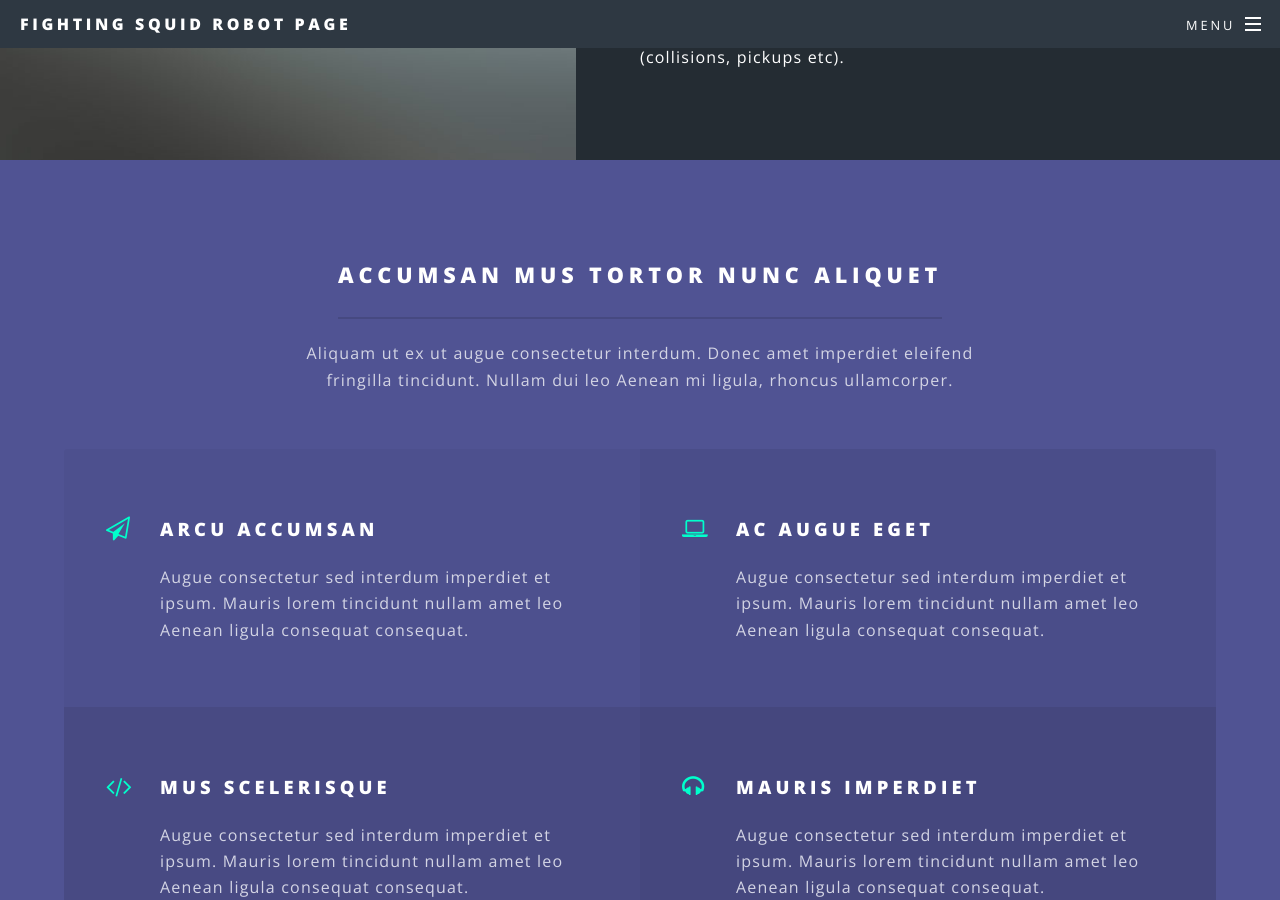
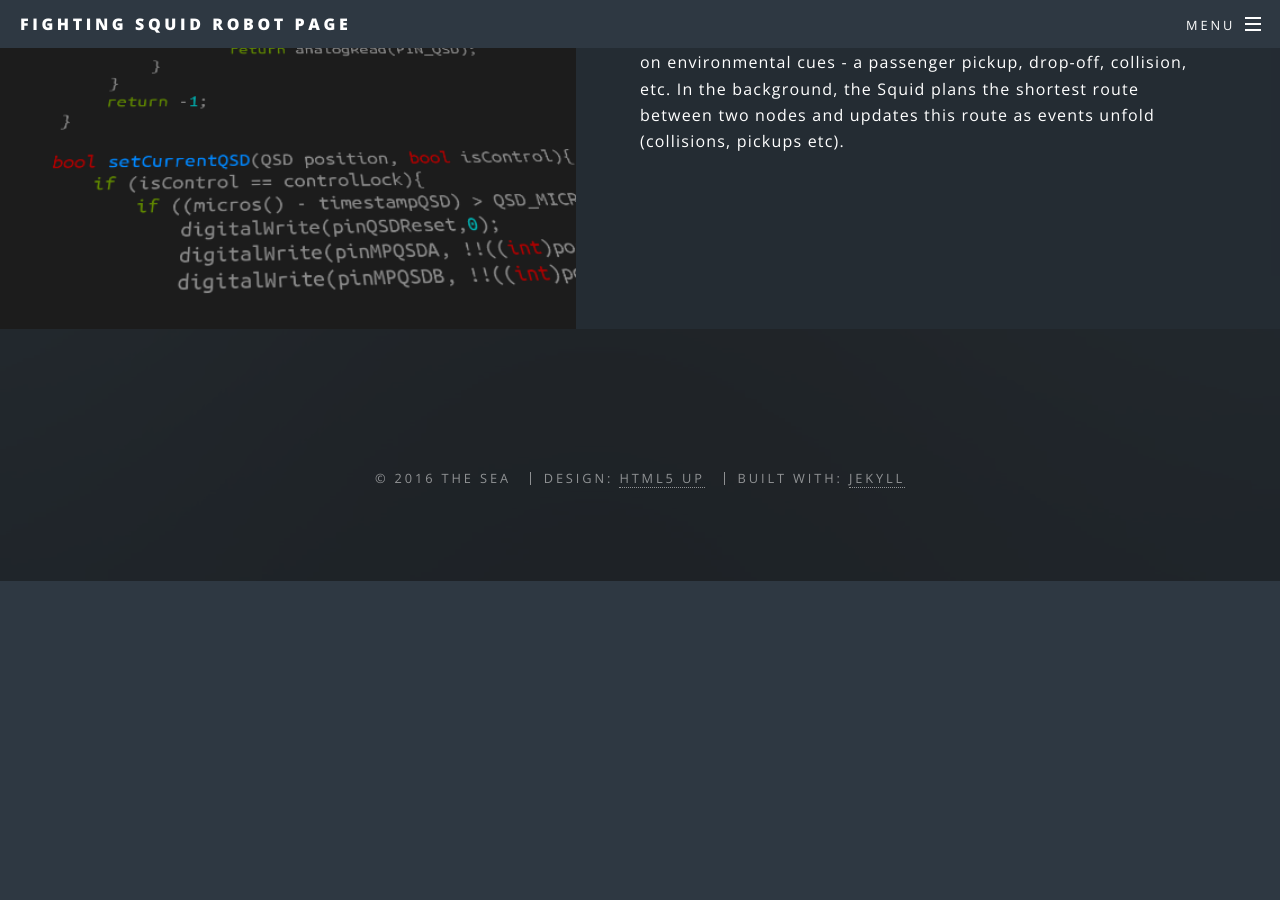
Before and after one commit to fighting-squid/fighting-squid.github.io, a Jekyll site: the page built from index.html, in a window 1280 px wide and 900 px high, scrolled down 2011 px. Built offline with Jekyll 4.4.1, drawn with Linux system fonts in a browser that asks for light colours; after the commit the page ends 2592 px from its top, so only the background shows below that; some of the changed text lies outside the part shown.

Commit message:
added code photo, removed unused landing page sections

```diff
--- a/_config.yml
+++ b/_config.yml
@@ -4,7 +4,9 @@
 # Site settings
 title: Fighting Squid Robot Page
 description: |
-  Fierce contender in the [2016 Engineering Physics Robot Competition](http://projectlab.engphys.ubc.ca/enph-253-2016/)
+  Fierce contender in the [2016 Engineering Physics Robot Competition](http://projectlab.engphys.ubc.ca/enph-253-2016/),
+  a miniaturized UBER + Automated Driving challenge as featured [here](http://www.metronews.ca/news/vancouver/2016/08/05/ubc-engineering-robot-competition-features-driverless-cars.html)
+  and [here](http://globalnews.ca/video/2866243/ubc-students-test-out-automated-robot-cars/).
 owner: The sea # or company name
 first_published: 2016 # if migrating another site, the year of your first publish
 email:
--- a/index.html
+++ b/index.html
@@ -29,61 +29,10 @@ layout: landing
 							</div>
 						</section>
 						<section class="spotlight">
-							<div class="image"><img src="images/pic03.jpg" alt="" /></div><div class="content">
+							<div class="image"><img src="images/LLRobot code.png" alt="" /></div><div class="content">
 								<h2>Event detection driven robot behavior with path planning<br />
 								</h2>
 								<p>The Fighting Squid has several control modes it enters depending on environmental cues - a passenger pickup, drop-off, collision, etc. In the background, the Squid plans the shortest route between two nodes and updates this route as events unfold (collisions, pickups etc).</p>
 							</div>
 						</section>
 					</section>
-
-				<!-- Three -->
-					<section id="three" class="wrapper style3 special">
-						<div class="inner">
-							<header class="major">
-								<h2>Accumsan mus tortor nunc aliquet</h2>
-								<p>Aliquam ut ex ut augue consectetur interdum. Donec amet imperdiet eleifend<br />
-								fringilla tincidunt. Nullam dui leo Aenean mi ligula, rhoncus ullamcorper.</p>
-							</header>
-							<ul class="features">
-								<li class="icon fa-paper-plane-o">
-									<h3>Arcu accumsan</h3>
-									<p>Augue consectetur sed interdum imperdiet et ipsum. Mauris lorem tincidunt nullam amet leo Aenean ligula consequat consequat.</p>
-								</li>
-								<li class="icon fa-laptop">
-									<h3>Ac Augue Eget</h3>
-									<p>Augue consectetur sed interdum imperdiet et ipsum. Mauris lorem tincidunt nullam amet leo Aenean ligula consequat consequat.</p>
-								</li>
-								<li class="icon fa-code">
-									<h3>Mus Scelerisque</h3>
-									<p>Augue consectetur sed interdum imperdiet et ipsum. Mauris lorem tincidunt nullam amet leo Aenean ligula consequat consequat.</p>
-								</li>
-								<li class="icon fa-headphones">
-									<h3>Mauris Imperdiet</h3>
-									<p>Augue consectetur sed interdum imperdiet et ipsum. Mauris lorem tincidunt nullam amet leo Aenean ligula consequat consequat.</p>
-								</li>
-								<li class="icon fa-heart-o">
-									<h3>Aenean Primis</h3>
-									<p>Augue consectetur sed interdum imperdiet et ipsum. Mauris lorem tincidunt nullam amet leo Aenean ligula consequat consequat.</p>
-								</li>
-								<li class="icon fa-flag-o">
-									<h3>Tortor Ut</h3>
-									<p>Augue consectetur sed interdum imperdiet et ipsum. Mauris lorem tincidunt nullam amet leo Aenean ligula consequat consequat.</p>
-								</li>
-							</ul>
-						</div>
-					</section>
-
-				<!-- CTA -->
-					<section id="cta" class="wrapper style4">
-						<div class="inner">
-							<header>
-								<h2>Arcue ut vel commodo</h2>
-								<p>Aliquam ut ex ut augue consectetur interdum endrerit imperdiet amet eleifend fringilla.</p>
-							</header>
-							<ul class="actions vertical">
-								<li><a href="#" class="button fit special">Activate</a></li>
-								<li><a href="#" class="button fit">Learn More</a></li>
-							</ul>
-						</div>
-					</section>
```
Also changed, not shown: images/LLRobot code.png (added).
